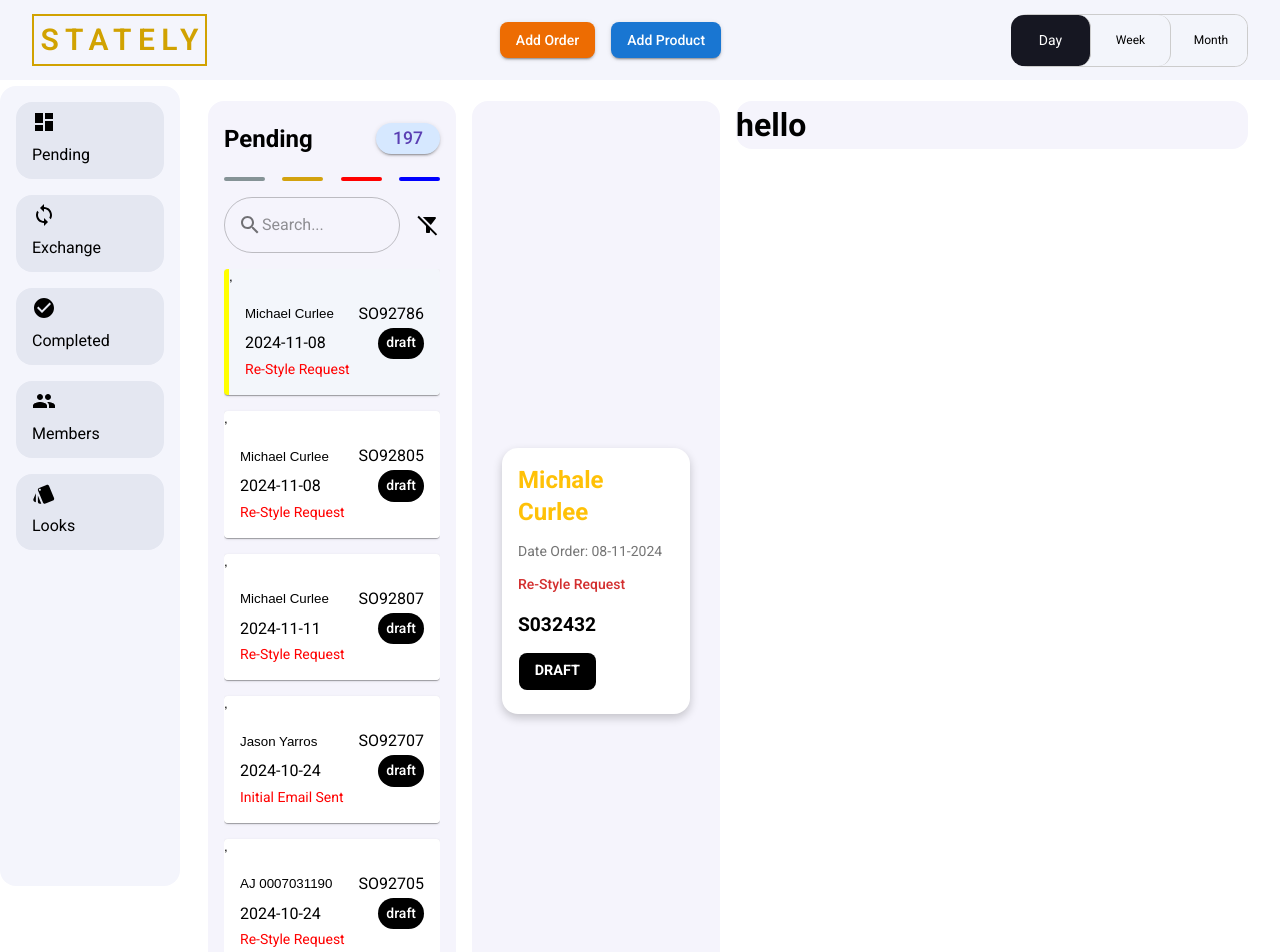
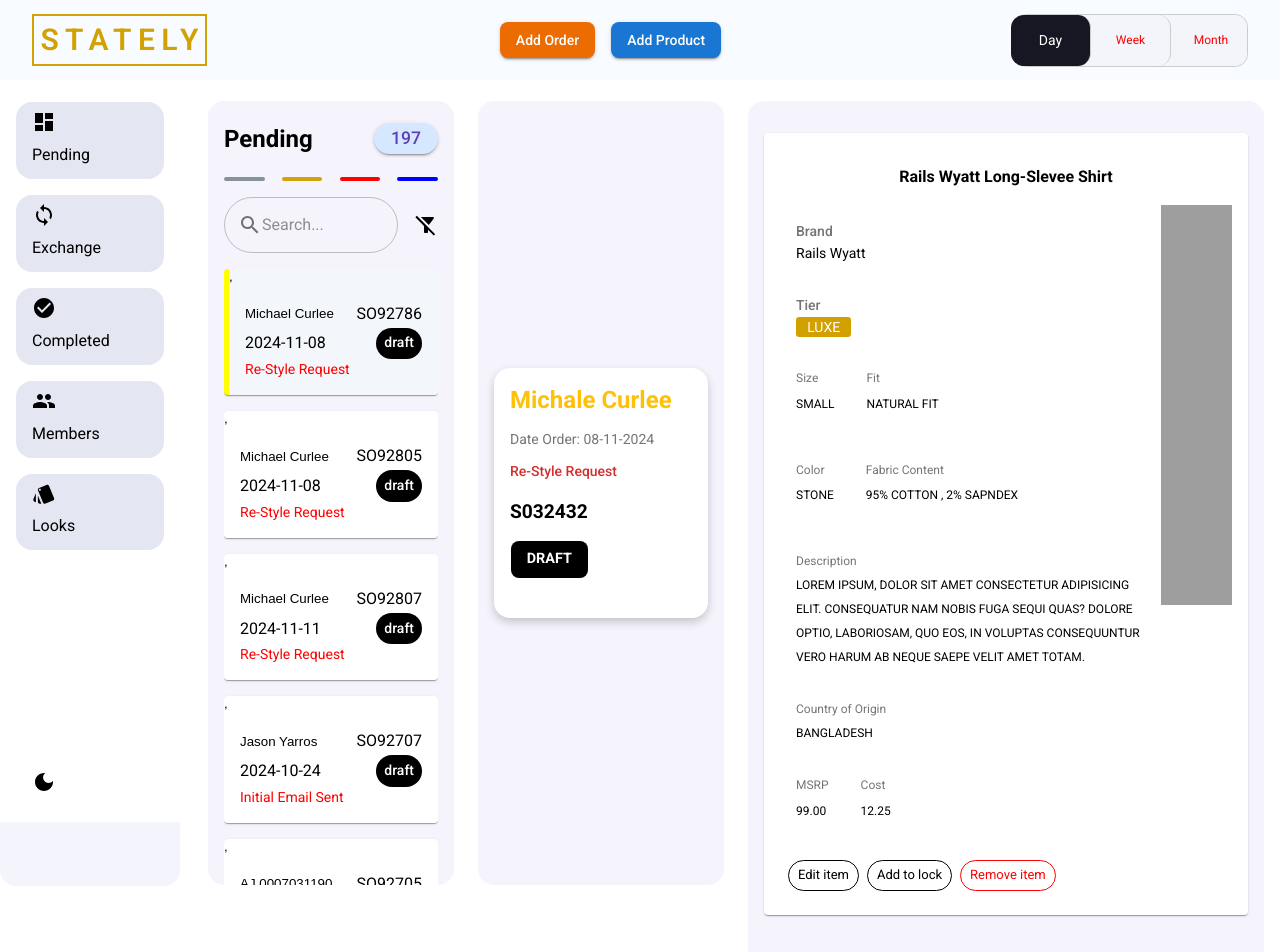
Before and after one commit to bhad0303/Stately, a React (Create React App) app: page /dashboard in a window 1280 px wide. Shown: the top 952 px of the page. Built offline with nearby package versions, Linux system fonts and the light colour scheme; grey boxes are pictures that could not be loaded.

Commit message:
apply dark and light theme in dashboard pages

```diff
--- a/src/components/DayNavigation.jsx
+++ b/src/components/DayNavigation.jsx
@@ -2,9 +2,11 @@ import * as React from "react";
 import Box from "@mui/material/Box";
 import BottomNavigation from "@mui/material/BottomNavigation";
 import BottomNavigationAction from "@mui/material/BottomNavigationAction";
+import { useThemeContext } from "../context/ThemeContext";
 
 const DayNavigation = () => {
   const [value, setValue] = React.useState(0);
+  const {mode} = useThemeContext();
 
   return (
     <Box
@@ -24,8 +26,8 @@ const DayNavigation = () => {
         sx={{
           borderRadius: "0.8rem",
           height: "51px",
-          backgroundColor: "#F3F5FB",
-          color: "#f5f5f5",
+          backgroundColor: mode === 'light' ? "#F3F5FB" : '#282828',
+          color: mode === 'light'? '#f5f5f5' : 'white',
         }}
       >
         <BottomNavigationAction
@@ -34,7 +36,7 @@ const DayNavigation = () => {
             borderRight: "1px solid #ccc",
             borderRadius: "0.8rem",
             backgroundColor: value === 0 ? "#161722" : "F3F5FB",
-            color: value === 0 ? "white !important" : "black",
+            color: value === 0 ? "white !important" : "red",
           }}
         />
         <BottomNavigationAction
@@ -43,7 +45,7 @@ const DayNavigation = () => {
             borderRight: "1px solid #ccc",
             borderRadius: "0.8rem",
             backgroundColor: value === 1 ? "#161722" : "F3F5FB",
-            color: value === 1 ? "white !important" : "black",
+            color: value === 1 ? "white !important" : "red",
           }}
         />
         <BottomNavigationAction
@@ -51,7 +53,7 @@ const DayNavigation = () => {
           sx={{
             borderRadius: "0.8rem",
             backgroundColor: value === 2 ? "#161722" : "F3F5FB",
-            color: value === 2 ? "white !important" : "black",
+            color: value === 2 ? "white !important" : "red",
           }}
         />
       </BottomNavigation>
--- a/src/components/GridSystem.jsx
+++ b/src/components/GridSystem.jsx
@@ -3,20 +3,30 @@ import Box from "@mui/material/Box";
 import Grid from "@mui/material/Grid";
 import OrderList from "./OrderList";
 import SelectedOrder from "./SelectedOrder";
+import ProductDetails from "./ProductDetails";
+import { useThemeContext } from "../context/ThemeContext";
 
 export default function GridSystem({ order }) {
+
+  let {mode} = useThemeContext();
+
+
+
+
   return (
     <Box>
       {/* Grid Container */}
-      <Grid container spacing={2} sx={{ padding: "1rem", width: "100%" }}>
+      <Grid container  rowSpacing={2} columnSpacing={{ xs: 1, sm: 2, md: 3 }} sx={{ padding: "1rem", width: "100%" }}>
         {/* Grid Item 1 */}
         <Grid item xs={12} sm={6} md={6} lg={3} sx={{ height: "100vh" }}>
           <Box
             sx={{
               margin: { xs: "3.4rem 0", sm: "3.8rem 0" },
-              background: "#F5F4FC",
+              background: mode === 'light' ? '#f5f4fc' : '#282828',
               borderRadius: "1rem",
               transition: "all 0.3s ease-in-out",
+              height : '100%',
+              overflow : 'hidden',
               "&:hover": {
                 transform: "scale(1)",
                 boxShadow: "0 6px 15px rgba(0, 0, 0, 0.3)",
@@ -32,10 +42,10 @@ export default function GridSystem({ order }) {
           <Box
             sx={{
               margin: { xs: "3.4rem 0", sm: "3.8rem 0" },
-              background: "#F5F4FC",
-              height: "120vh",
+              background: mode === 'light' ? '#f5f4fc' : '#282828',
+               height : '100%',
               borderRadius: "1rem",
-              padding: "0.5rem 1rem",
+              padding: "0.5rem 0",
               display: "flex",
               justifyContent: "center",
               alignItems: "center",
@@ -51,15 +61,25 @@ export default function GridSystem({ order }) {
         </Grid>
 
         {/* Grid Item 3 */}
-        <Grid item xs={12} sm={12} md={12} lg={6} sx={{ height: "100vh" }}>
+        <Grid item xs={12} sm={12} md={12} lg={6} >
           <Box
             sx={{
               margin: { xs: "3.4rem 0", sm: "3.8rem 0" },
-              background: "#F5F4FC",
+              background: mode === 'light' ? '#f5f4fc' : '#282828',
               borderRadius: "1rem",
+              padding : '2rem 1rem',
+              height : '100%',
+              transition: "all 0.3s ease-in-out",
+              "&:hover": {
+                transform: "scale(1)",
+                boxShadow: "0 6px 15px rgba(0, 0, 0, 0.3)",
+              },
             }}
           >
-            <h1>hello</h1>
+
+            <ProductDetails />
+
+
           </Box>
         </Grid>
       </Grid>
--- a/src/components/OrderList.jsx
+++ b/src/components/OrderList.jsx
@@ -6,6 +6,7 @@ import { Card, CardActionArea, CardContent, Typography } from "@mui/material";
 import actualData from "../data/text.js";
 import { useContext } from "react";
 import Context from "../context/orderContext.js";
+import { useThemeContext } from "../context/ThemeContext.jsx";
 
 function OrderList() {
   const [selectedCard, setSelectedCard] = useState(0);
@@ -13,6 +14,10 @@ function OrderList() {
   const {order,setOrder} = useContext(Context);
 
   const {  setSelectedOrder } = useContext(Context);
+
+  const {mode}   = useThemeContext();
+
+
 
   const handleClick = (item) => {
     setSelectedOrder(item);
@@ -152,19 +157,20 @@ function OrderList() {
               data-active={selectedCard === index ? "" : undefined}
               sx={{
                 height: "100%",
-                background: "white",
+                background: mode === 'light' ? 'white' : '#3f3f3f',
+                color : mode === 'light' ? 'black' : 'white',
 
                 "&[data-active]": {
-                  backgroundColor: "#F3F6FB",
+                  backgroundColor: mode === 'light' ?  "#F3F6FB" : '#717171',
 
                   "&:hover": {
-                    backgroundColor: "#F3F6FB",
+                    backgroundColor: mode === 'light' ? "#F3F6FB" : '#717171  ',
                   },
                 },
               }}
             >
               ,
-              <CardContent sx={{ height: "100%" }}>
+              <CardContent sx={{ height: "100%" ,   color : mode === 'light' ? 'black' : 'white'}}>
                 <Box
                   sx={{
                     display: "flex",
@@ -172,7 +178,7 @@ function OrderList() {
                     alignItems: "center",
                   }}
                 >
-                  <Typography variant="button " color="black">
+                  <Typography variant="button " >
                     {item.customerName}
                   </Typography>
                   <Typography variant="subtitle1" component="div">
@@ -187,7 +193,7 @@ function OrderList() {
                     alignItems: "center",
                   }}
                 >
-                  <Typography variant="subtitle1" color="black">
+                  <Typography variant="subtitle1" >
                     {item.dateOrder}
                   </Typography>
                   <Typography
--- /dev/null
+++ b/src/components/ProductDetails.jsx
@@ -0,0 +1,255 @@
+import React from "react";
+import Card from "@mui/material/Card";
+import CardActions from "@mui/material/CardActions";
+import CardContent from "@mui/material/CardContent";
+import CardMedia from "@mui/material/CardMedia";
+import Button from "@mui/material/Button";
+import Typography from "@mui/material/Typography";
+import { Box } from "@mui/material";
+import { useThemeContext } from "../context/ThemeContext";
+
+function ProductDetails() {
+
+
+   const  { mode }  = useThemeContext();
+
+
+
+  return (
+    <Card sx={{ maxWidth: "100%", padding: "1rem",   background: mode === 'light' ? 'white' : '#282828', color : mode === 'light' ?'black' : 'white' }}>
+      <CardContent>
+        <Typography sx={{ textAlign: "center", fontWeight: "bold" }}>
+          Rails Wyatt Long-Slevee Shirt
+        </Typography>
+      </CardContent>
+
+      <Box
+        sx={{
+          display: "flex",
+          flexDirection: {md:'row-reverse' ,sm:'column'}
+        }}
+      >
+        <CardMedia
+          sx={{ width: "55%", objectFit: "cover", height: "400px" }}
+          image="https://toptenmartltd.com/wp-content/uploads/2024/09/Formal-shirt-1-600x600.jpg"
+          title="green iguana"
+        />
+        <Box
+          sx={{
+            flexGrow: 1,
+          }}
+        >
+          <CardContent>
+            <Typography
+              color="text.secondary"
+              variant="subtitle2"
+              component="div"
+            >
+              Brand
+            </Typography>
+            <Typography variant="body2">
+              Rails Wyatt
+            </Typography>
+          </CardContent>
+
+          <CardContent>
+            <Typography
+              color="text.secondary"
+              variant="subtitle2"
+              component="div"
+            >
+              Tier
+            </Typography>
+            <Typography
+              variant="body2"
+              sx={{
+                color: "white",
+                background: "#D2A100",
+                width: "fit-content",
+                padding: "0 0.7rem",
+                borderRadius: "0.2rem",
+              }}
+            >
+              LUXE
+            </Typography>
+          </CardContent>
+
+          <Box
+            sx={{
+              display: "flex",
+            }}
+          >
+            <CardContent>
+              <Typography
+                color="text.secondary"
+                variant="caption"
+                component="div"
+              >
+                Size
+              </Typography>
+              <Typography variant="overline" >
+                Small
+              </Typography>
+            </CardContent>
+
+            <CardContent>
+              <Typography
+                color="text.secondary"
+                variant="caption"
+                component="div"
+              >
+                Fit
+              </Typography>
+              <Typography variant="overline" >
+                Natural Fit
+              </Typography>
+            </CardContent>
+          </Box>
+
+          <Box
+            sx={{
+              display: "flex",
+            }}
+          >
+            <CardContent>
+              <Typography
+                color="text.secondary"
+                variant="caption"
+                component="div"
+              >
+                Color
+              </Typography>
+              <Typography variant="overline" >
+                Stone
+              </Typography>
+            </CardContent>
+
+            <CardContent>
+              <Typography
+                color="text.secondary"
+                variant="caption"
+                component="div"
+              >
+                Fabric Content
+              </Typography>
+              <Typography variant="overline" >
+                95% cotton , 2% Sapndex
+              </Typography>
+            </CardContent>
+          </Box>
+
+
+            <CardContent>
+              <Typography
+                color="text.secondary"
+                variant="caption"
+                component="div"
+              >
+                Description
+              </Typography>
+              <Typography variant="overline" sx={{ lineHeight:'0.8rem'}}>
+                     Lorem ipsum, dolor sit amet consectetur adipisicing elit. Consequatur nam nobis fuga sequi quas? Dolore optio, laboriosam, quo eos, in voluptas consequuntur vero harum ab neque saepe velit amet totam.
+                </Typography>
+            </CardContent>
+
+
+            <CardContent>
+              <Typography
+                color="text.secondary"
+                variant="caption"
+                component="div"
+              >
+                    Country of Origin
+              </Typography>
+              <Typography variant="overline" sx={{ lineHeight:'0.8rem'}}>
+
+                  Bangladesh
+                </Typography>
+            </CardContent>
+
+
+
+          <Box
+            sx={{
+              display: "flex",
+            }}
+          >
+            <CardContent>
+              <Typography
+                color="text.secondary"
+                variant="caption"
+                component="div"
+              >
+                MSRP
+              </Typography>
+              <Typography variant="overline" >
+                99.00
+              </Typography>
+            </CardContent>
+
+            <CardContent>
+              <Typography
+                color="text.secondary"
+                variant="caption"
+                component="div"
+              >
+                Cost
+              </Typography>
+              <Typography variant="overline" >
+                       12.25
+               </Typography>
+            </CardContent>
+          </Box>
+
+
+          <CardActions
+            sx={{
+              display: "flex",
+              flexWrap: "wrap",
+
+            }}
+          >
+            <Button
+              size="small"
+              variant="outlined"
+              sx={{
+                borderRadius: "1rem",
+                fontWeight: "normal",
+                color : mode === 'light' ?'black' : 'white',
+                border: mode === 'light' ?  "1px solid black": '1px solid white',
+              }}
+            >
+              Edit item
+            </Button>
+            <Button
+              size="small"
+              variant="outlined"
+              sx={{
+                borderRadius: "1rem",
+                fontWeight: "normal",
+                color : mode === 'light' ?'black' : 'white',
+                border: mode === 'light' ?  "1px solid black": '1px solid white',              }}
+            >
+              Add to lock
+            </Button>
+
+            <Button
+              size="small"
+              variant="outlined"
+              sx={{
+                borderRadius: "1rem",
+                fontWeight: "normal",
+                color: "red",
+                border: "1px solid red",
+              }}
+            >
+              Remove item
+            </Button>
+          </CardActions>
+        </Box>
+      </Box>
+    </Card>
+  );
+}
+
+export default ProductDetails;
--- a/src/components/SelectedOrder.jsx
+++ b/src/components/SelectedOrder.jsx
@@ -5,10 +5,11 @@ import Card from "@mui/material/Card";
 import CardContent from "@mui/material/CardContent";
 import Typography from "@mui/material/Typography";
 import { Box } from "@mui/material";
+import { useThemeContext } from "../context/ThemeContext";
 
 const SelectedOrder = () => {
   const { selectedOrder } = useContext(orderContext);
-  console.log(selectedOrder);
+  const { mode } = useThemeContext();
 
   return (
     <Card
@@ -17,7 +18,7 @@ const SelectedOrder = () => {
         maxWidth: "450px",
         minHeight: "250px",
         borderRadius: "1rem",
-        background : 'white',
+        background: mode === 'light' ? 'white' : '#3f3f3f',
         boxShadow: "0 4px 10px rgba(0, 0, 0, 0.2)",
         transition: "all 0.3s ease-in-out",
         "&:hover": {
@@ -67,7 +68,7 @@ const SelectedOrder = () => {
               variant="h6"
               sx={{
                 fontWeight: "bold",
-                color: "black",
+                color: mode === 'light' ? 'black' : 'white',
                 textAlign: { xs: "left", sm: "right" },
                 fontSize: { xs: "1rem", sm: "1.2rem" },
               }}
--- a/src/components/Sidebar.jsx
+++ b/src/components/Sidebar.jsx
@@ -26,6 +26,8 @@ import {
 import DayNavigation from "./DayNavigation";
 import GridSystem from "./GridSystem";
 import actualData from "../data/text";
+import ThemeToggle from "./ThemeToggle";
+import { useThemeContext } from "../context/ThemeContext";
 // import { useContext } from "react";
 // import Context from "../context/orderContext";
 
@@ -34,16 +36,7 @@ const drawerWidth = 180;
 const Sidebar = (props) => {
   const [mobileOpen, setMobileOpen] = React.useState(false);
   const [isClosing, setIsClosing] = React.useState(false);
-
-
-
-
-
-
-
-
-
-
+  const {mode} = useThemeContext();
 
 
 
@@ -70,8 +63,15 @@ const Sidebar = (props) => {
     <List
       sx={{
         padding: "0.5rem",
+        display: "flex",
+        flexDirection: "column",
+        justifyContent: "space-between",
+        height:'92%',
+        background : mode === 'light' ? 'white' : 'black',
+
       }}
     >
+      <Box>
         {[
           { name: "Pending", icon: <Dashboard /> },
           { name: "Exchange", icon: <Sync /> },
@@ -79,7 +79,7 @@ const Sidebar = (props) => {
           { name: "Members", icon: <People /> },
           { name: "Looks", icon: <Style /> },
         ].map((text, index) => (
-        <ListItem key={text} disablePadding sx={{ padding: "0.5rem" }}>
+          <ListItem key={text}  sx={{ padding: "0.5rem"  }}>
             <ListItemButton
               style={{
                 display: "flex",
@@ -87,15 +87,23 @@ const Sidebar = (props) => {
                 alignItems: "flex-start",
                 gap: "0.3rem",
                 paddingLeft: "1rem",
-              background: "#E4E7F1",
                 borderRadius: "1rem",
+                background: mode === 'light' ? '#E4E7F1' : '#282828',
+                color : mode === 'light' ? 'black' : 'white'
               }}
             >
-            <ListItemIcon sx={{ color: "black" }}>{text.icon}</ListItemIcon>
+              <ListItemIcon sx={{color : mode === 'light' ? 'black' : 'white'}} >{text.icon}</ListItemIcon>
               <ListItemText primary={text.name} />
             </ListItemButton>
           </ListItem>
         ))}
+      </Box>
+
+      <ListItem>
+        <ListItemText >
+          <ThemeToggle />
+        </ListItemText>
+      </ListItem>
     </List>
   );
 
@@ -109,7 +117,7 @@ const Sidebar = (props) => {
           sx={{
             width: { sm: "100%" },
             ml: { sm: `${drawerWidth}px` },
-            background: "#F4F5FC",
+            background: mode === "light" ? "#F8FBFF" : "#121212",
             boxShadow: "none",
             padding: "0.5rem",
           }}
@@ -152,8 +160,7 @@ const Sidebar = (props) => {
                 gap: "1rem",
               }}
             >
-              <AddOrder  />
-
+              <AddOrder />
 
               <Button variant="contained" color="secondary">
                 Add Product
@@ -187,6 +194,7 @@ const Sidebar = (props) => {
               "& .MuiDrawer-paper": {
                 boxSizing: "border-box",
                 width: drawerWidth,
+
               },
             }}
             slotProps={{
--- a/src/pages/login/Login.jsx
+++ b/src/pages/login/Login.jsx
@@ -17,13 +17,17 @@ import { useThemeContext } from "../../context/ThemeContext";
 function Login() {
 
 
+   localStorage.setItem('isValidate','false');
+   console.log(localStorage.getItem('isValidate'));
     const {register,handleSubmit,formState:{errors}} = useForm();
     const navigate = useNavigate();
+
     const {mode} = useThemeContext();
 
 
     const onSubmit = (data) => {
       localStorage.setItem('formData' ,JSON.stringify(data));
+      localStorage.setItem("isValidate",'true');
       navigate('/dashboard');
       console.log("Form Submitted:", data);
     };
```
Also changed, not shown: src/pages/dashboard/Dashboard.jsx (+14 -2 lines). Lines whose indentation alone changed are shown as unchanged.
